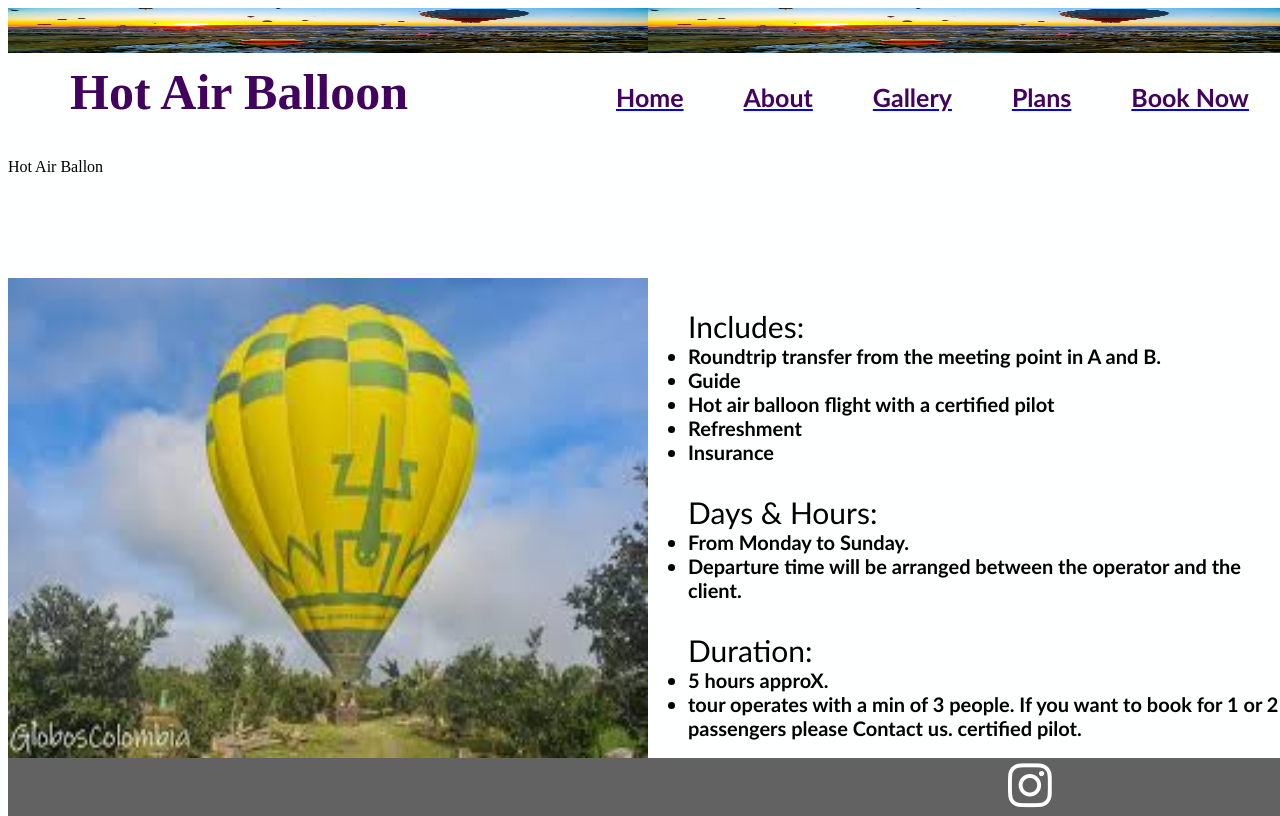
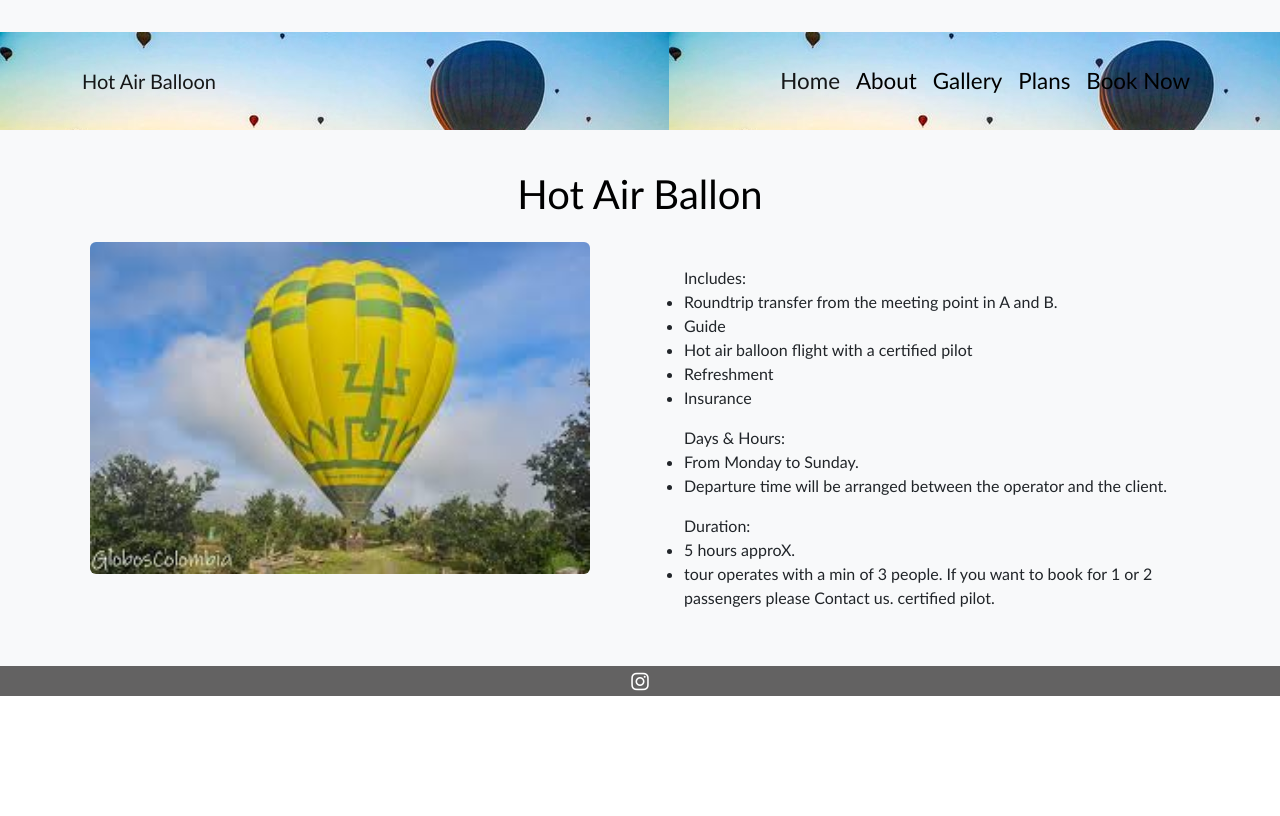
Before and after one commit to fabiansalinas2211/Hot_air_balloon, a plain HTML site: page pages/about.html in a window 1280 px wide. Drawn offline with nearby package versions, Linux system fonts and the light colour scheme.

Commit message:
update project to bootstrap

```diff
--- /dev/null
+++ b/css/styles1.css
@@ -0,0 +1,28 @@
+*{
+    font-family: 'Trebuchet MS', sans-serif;
+}
+.bg-light{
+    background-color: beige;
+}
+.botones{
+    background-image: url(../IMG/sunset.jpg);
+}
+.botones ul li a{
+    font-size: 1.4em;
+    color: black;
+}
+@media (max-width:768px){
+    main article img{
+        width: 90%;
+        margin: 10 px auto;
+        display:block;
+    }
+}
+
+.color{
+    background-color: rgb(99, 98, 98);
+}
+.color a{
+    font-size: 20px;
+    color: white;
+}
--- a/pages/about.html
+++ b/pages/about.html
@@ -4,39 +4,56 @@
         <title>HAB</title>
         <meta charset="UTF-8">
         <meta name="viewport" content="width=device-width, initial-scale=1">
-        <link href="../css/styles.css" rel="stylesheet">
+        <link href="../css/styles1.css" rel="stylesheet">
         <script src="https://kit.fontawesome.com/aecd94da9b.js" crossorigin="anonymous"></script>
-
+        <link href="https://cdn.jsdelivr.net/npm/bootstrap@5.2.3/dist/css/bootstrap.min.css" rel="stylesheet" integrity="sha384-rbsA2VBKQhggwzxH7pPCaAqO46MgnOM80zW1RWuH61DGLwZJEdK2Kadq2F9CUG65" crossorigin="anonymous">
     </head>
     <body>
-        <nav>
-            <h1>Hot Air Balloon</h1>
-        <ul>
-            <a href="../index.html">
-            <li>Home</li>
-            </a>
-             <a href="./about.html">
-            <li>About</li>
-            </a>
-            <a href="./Gallery.html">
-            <li>Gallery</li>
-            </a>
-            <a href="./plans.html">
-            <li>Plans</li>
-            </a>
-            <a href="./bookNow.html">
-            <li>Book Now</li>
-            </a>
+        <div class="py-3 bg-light"></div>
+    <nav class="navbar navbar-expand-lg botones py-3 py-lg-4">
+        <div class="container">
+            <a class="navbar-brand" href="../index.html">Hot Air Balloon</a>
+            <button class="navbar-toggler" type="button" data-bs-toggle="collapse" data-bs-target="#navbarSupportedContent" aria-controls="navbarSupportedContent" aria-expanded="false" aria-label="Toggle navigation">
+            <span class="navbar-toggler-icon"></span>
+            </button>
+            <div class="collapse navbar-collapse" id="navbarSupportedContent">
+            <ul class="navbar-nav ms-auto mb-2 mb-lg-0">
+                <li class="nav-item">
+                <a class="nav-link active" aria-current="page" href="../index.html">Home</a>
+                </li>
+                <li class="nav-item">
+                <a class="nav-link" href="about.html">About</a>
+                </li>
+                <li class="nav-item">
+                <a class="nav-link" href="gallery.html">Gallery</a>
+                </li>
+                <li class="nav-item">
+                <a class="nav-link" href="plans.html">Plans</a>
+                </li>
+                <li class="nav-item">
+                <a class="nav-link" href="bookNow.html">Book Now</a>
+                </li>
             </ul>
+            </div>
+        </div>
         </nav>
-        <div id="about">
-            <header>
+
+    <main class="bg-light py-3">
+        <div class="container">
+            <div class="row">
+                <h1 class="text-black text-center my-4 ">
                     Hot Air Ballon
-            </header>
-                <section id="photo">
-                    <img class = "globo2"src="../IMG/globo2.jpg" alt=" globo 2" >
-                </section>
-                <section id = "plans">
+                </h1>
+                <article class="col-sm-12 col-lg-6">
+                    <div class="d-flex align-items-start">
+                        <div class="ms-2">
+                            <img src="../IMG/globo2.jpg" class="rounded mx-auto d-block" alt="globo" width="500px">
+                        </div>
+                    </div>
+                </article>
+                <article class="col-sm-12 col-lg-6">
+                    <div class="d-flex align-items-start">
+                        <div class="my-4">
                             <ul class = "includes">
                                 Includes:
                                 <li class ="li-about">Roundtrip transfer from the meeting point in A and B.</li>
@@ -57,11 +74,19 @@
                                     2 passengers please Contact us.
                                     certified pilot.</li>
                             </ul>
-
-                </section>
                         </div>
+                    </div>
+                </article>
+            </div>
+        </div>
+    </main>
+    <div class="container1">
+        <footer class="d-flex flex-wrap justify-content-beteen align-items-center color">
+            <div class="mx-auto ">
+                <a href="#" class="instagram"><i class="fa-brands fa-instagram"></i></a>
+            </div>
+        </footer>
+    </div>
+            <script src="https://cdn.jsdelivr.net/npm/bootstrap@5.2.3/dist/js/bootstrap.bundle.min.js" integrity="sha384-kenU1KFdBIe4zVF0s0G1M5b4hcpxyD9F7jL+jjXkk+Q2h455rYXK/7HAuoJl+0I4" crossorigin="anonymous"></script>
     </body>
-    <footer><div class="social">
-        <a href="#" class="instagram"><i class="fa-brands fa-instagram"></i></a>
-    </div></footer>
 </html>
```
Also changed, not shown: index.html (+53 -30 lines), css/about.css (deleted), css/bookNow.css (deleted), css/gallery.css (deleted), css/plans.css (deleted). Lines whose indentation alone changed are shown as unchanged.
